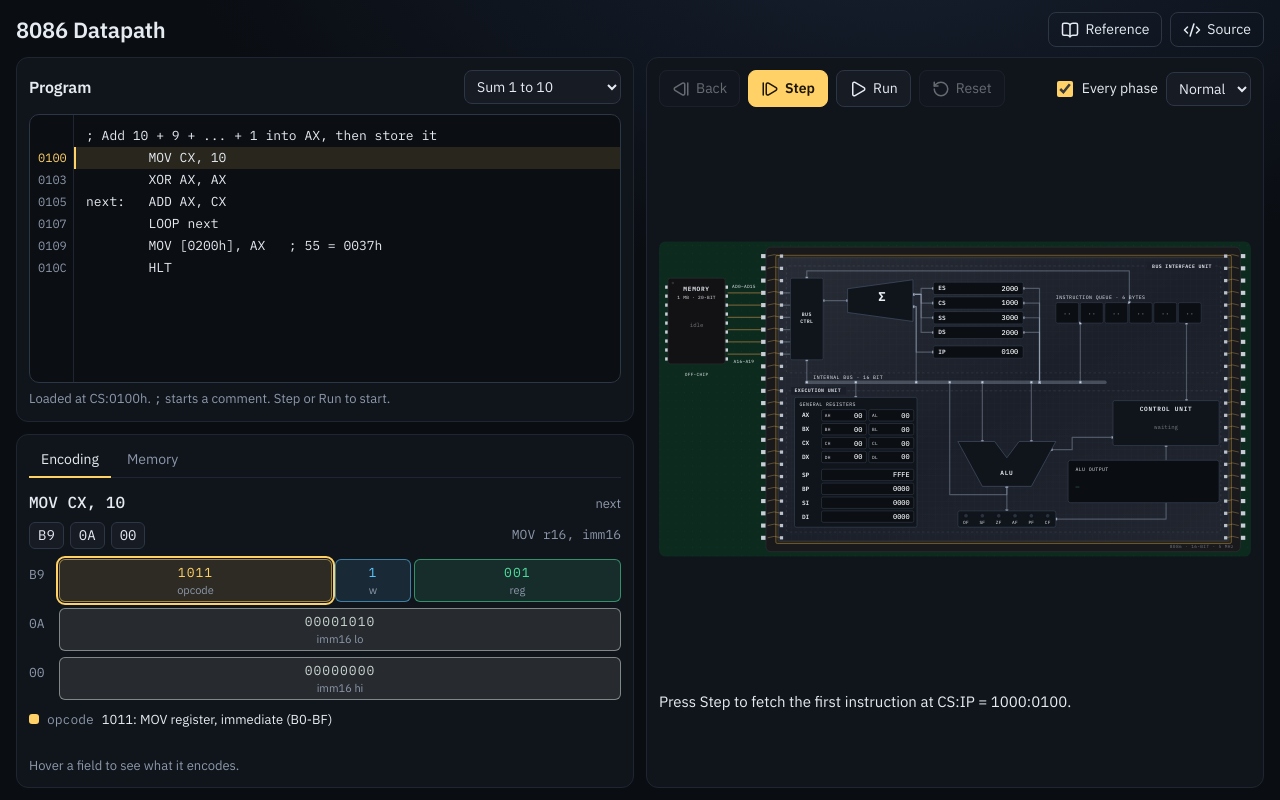
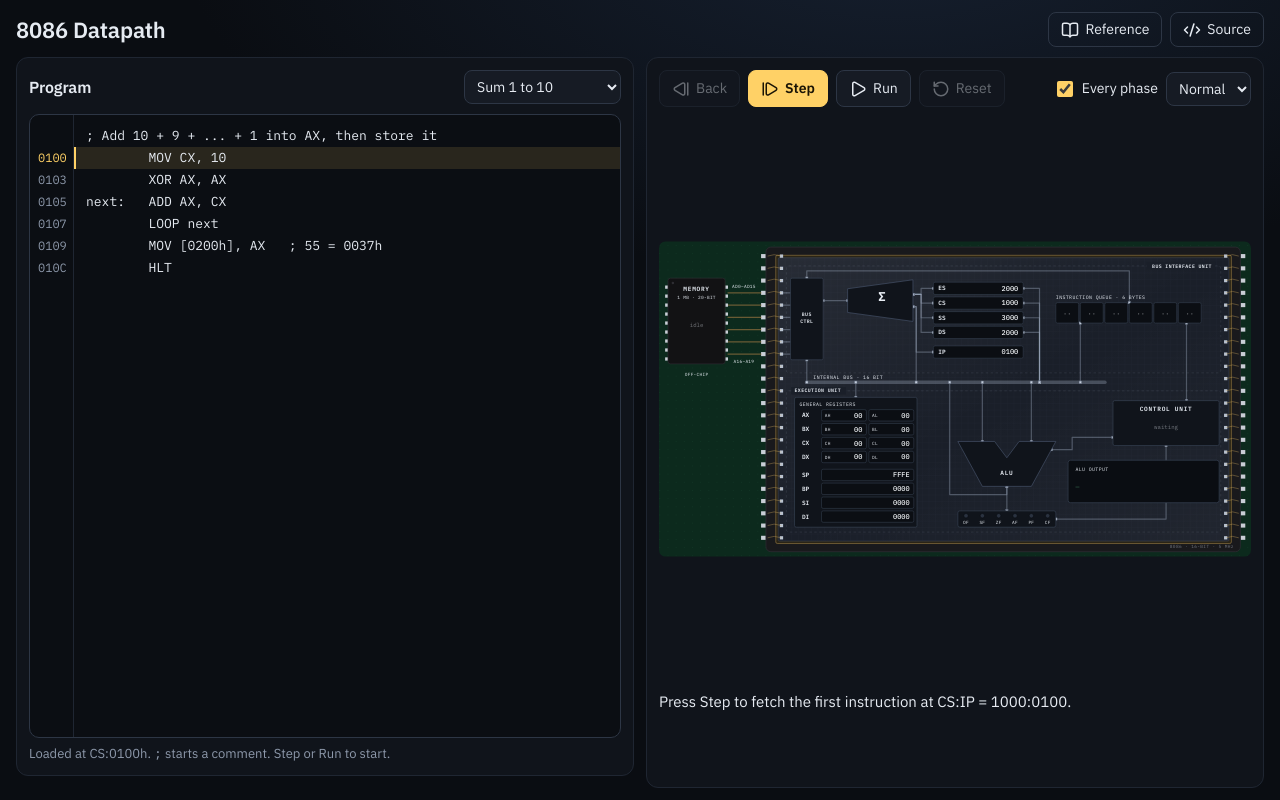
Before and after one commit to tahamukhtar20/8086-datapath, a React (Vite) app: page / in a window 1280 px wide. Built offline with nearby package versions, Linux system fonts and the light colour scheme.

Commit message:
Slide encoding and memory up from below when the program starts running

```diff
--- a/src/App.tsx
+++ b/src/App.tsx
@@ -329,6 +329,8 @@ export default function App() {
           </p>
         </section>
 
+        <div className="info-wrap">
+          <div className="info-inner">
             <section className="panel info-panel">
               <div className="tabs" role="tablist">
                 <button type="button" role="tab" aria-selected={tab === "enc"} className={`tab ${tab === "enc" ? "on" : ""}`} onClick={() => setTab("enc")}>
@@ -345,6 +347,8 @@ export default function App() {
               )}
             </section>
           </div>
+        </div>
+        </div>
       </main>
 
       <Reference open={refOpen} onClose={() => setRefOpen(false)} />
--- a/src/styles.css
+++ b/src/styles.css
@@ -1141,8 +1141,42 @@ p {
     overflow: auto;
     flex-shrink: 0;
   }
+  .col-left {
+    gap: 0;
+  }
+  /* Encoding and Memory rise from the bottom once the program runs. */
+  .info-wrap {
+    flex-shrink: 0;
+    display: grid;
+    grid-template-rows: 0fr;
+    transition: grid-template-rows 520ms cubic-bezier(0.65, 0, 0.35, 1);
+  }
+  .layout.run .info-wrap {
+    grid-template-rows: 1fr;
+  }
+  .info-inner {
+    min-height: 0;
+    overflow: hidden;
+    padding-top: 12px;
+  }
   .info-panel {
-    flex-shrink: 0;
+    transform: translateY(40px);
+    opacity: 0;
+    transition:
+      transform 420ms cubic-bezier(0.2, 0.8, 0.2, 1),
+      opacity 300ms ease;
+  }
+  .layout.run .info-panel {
+    transform: none;
+    opacity: 1;
+    transition-delay: 140ms;
+  }
+  .layout.edit .info-panel {
+    visibility: hidden;
+    transition:
+      transform 300ms ease,
+      opacity 200ms ease,
+      visibility 0s 520ms;
   }
 }
 @media (max-width: 1100px) {
@@ -1162,7 +1196,8 @@ p {
     display: block;
     order: 3;
   }
-  .layout > .col > .panel:not(.board-panel):not(.editor-panel):not(.state-panel) {
+  .layout > .col > .panel:not(.board-panel):not(.editor-panel):not(.state-panel),
+  .info-wrap {
     order: 4;
   }
   .reference {
@@ -1215,7 +1250,9 @@ p {
 }
 
 @media (prefers-reduced-motion: reduce) {
-  .layout {
+  .layout,
+  .info-wrap,
+  .info-panel {
     transition: none !important;
   }
   .board .trace.flow,
```
Also changed, not shown: 1 other file (tests, documents, lock files or other folders). Lines whose indentation alone changed are shown as unchanged.
